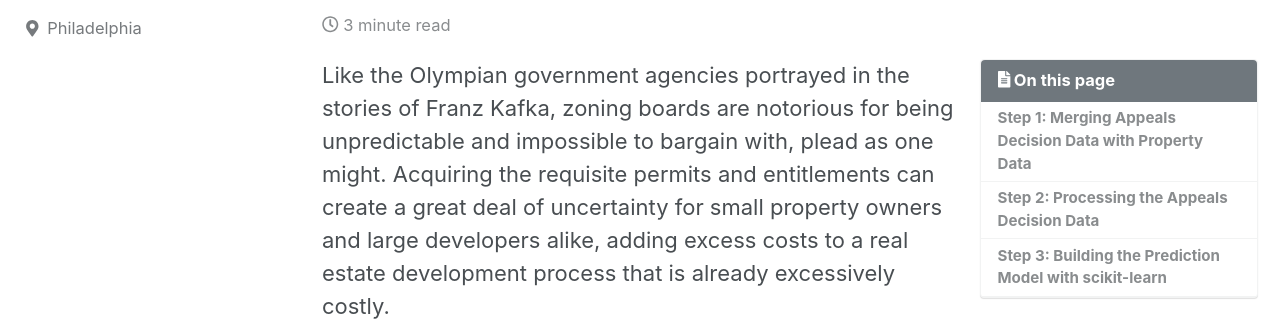
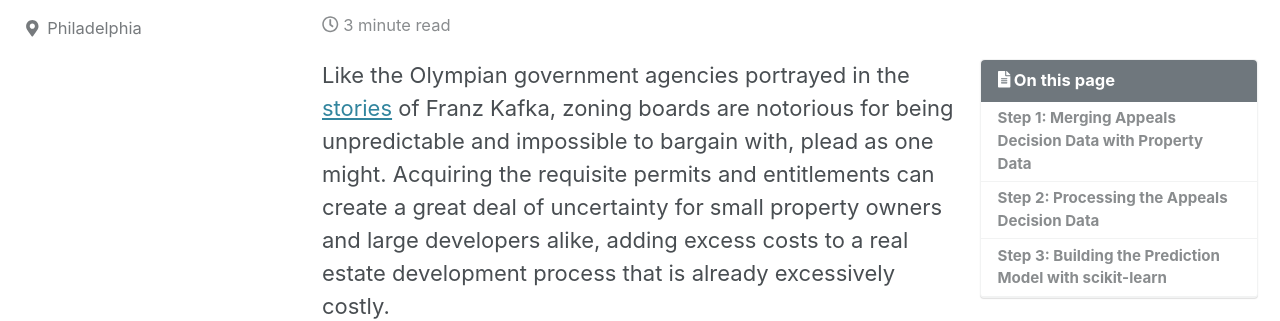
Before and after one commit to maxmasudafarkas/Philadelphia_Entitlements_Analysis, a Jekyll site: the page built from _posts/2020-12-21-appeals-prediction-model.md, in a window 1280 px wide and 900 px high. Shown: the part 176-497 px from the top of the window. Built offline with Jekyll 4.4.1, drawn with Linux system fonts in a browser that asks for light colours; cached includes are drawn as plain includes; nearby versions of some CDN libraries; a script that is not in the unit is left out; part of the change alters nothing that is shown.

```diff
--- a/_posts/2020-12-21-appeals-prediction-model.md
+++ b/_posts/2020-12-21-appeals-prediction-model.md
@@ -8,7 +8,7 @@ toc: true
 toc_sticky: true
 ---
 
-Like the Olympian government agencies portrayed in the stories of Franz Kafka, zoning boards are notorious for being unpredictable and impossible to bargain with, plead as one might. Acquiring the requisite permits and entitlements can create a great deal of uncertainty for small property owners and large developers alike, adding excess costs to a real estate development process that is already excessively costly.
+Like the Olympian government agencies portrayed in the [stories][stories] of Franz Kafka, zoning boards are notorious for being unpredictable and impossible to bargain with, plead as one might. Acquiring the requisite permits and entitlements can create a great deal of uncertainty for small property owners and large developers alike, adding excess costs to a real estate development process that is already excessively costly.
 
 This problem begs an important question: Are zoning decisions as unpredictable as they often appear to be? Stated differently, are there metrics, or "features," which we can use to predict whether an agency will give a zoning appeal its blessing? The machine learning model below would suggest that the answer is, oftentimes, yes.
 
@@ -154,3 +154,5 @@ print("Score std dev = ", scores.std())
 > Score std dev =  0.005607792443237735
 
 A mean score of 0.733 indicates that our random forest model can serve as a fairly accurate tool to predict whether a zoning appeal will succeed or fail based on a given set of property characteristics.
+
+[stories]: http://www.kkoworld.com/kitablar/Frans_Kafka_Mehkeme-ing.pdf
```
